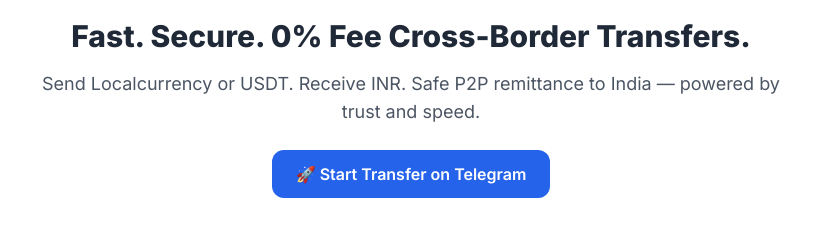
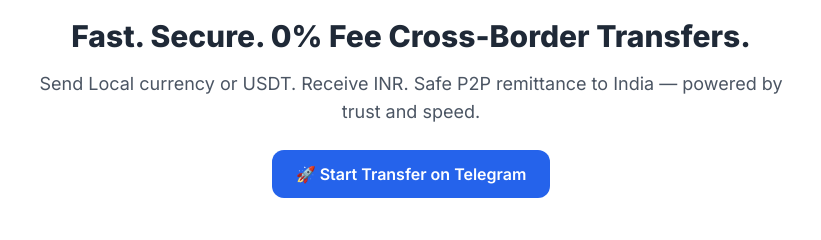
Before and after one commit to David0573/INR, a plain HTML site: page index.html in a window 1280 px wide. Shown: the part 214-454 px from the top of the page, 229-1050 px from the left. Drawn offline with nearby package versions, Linux system fonts and the light colour scheme.

Commit message:
Update index.html

```diff
--- a/index.html
+++ b/index.html
@@ -28,7 +28,7 @@
     <div class="max-w-3xl mx-auto">
       <img src="logo.jpg" alt="INR JET Logo" class="mx-auto mb-6 w-24 h-24 object-contain">
       <h2 class="text-3xl font-bold text-gray-800 mb-4">Fast. Secure. 0% Fee Cross-Border Transfers.</h2>
-      <p class="text-lg text-gray-600 mb-6">Send Localcurrency or USDT. Receive INR. Safe P2P remittance to India — powered by trust and speed.</p>
+      <p class="text-lg text-gray-600 mb-6">Send Local currency or USDT. Receive INR. Safe P2P remittance to India — powered by trust and speed.</p>
       <a href="https://t.me/inrjet" target="_blank" class="inline-block bg-blue-600 hover:bg-blue-700 text-white font-semibold py-3 px-6 rounded-xl transition">🚀 Start Transfer on Telegram</a>
     </div>
   </section>
```
